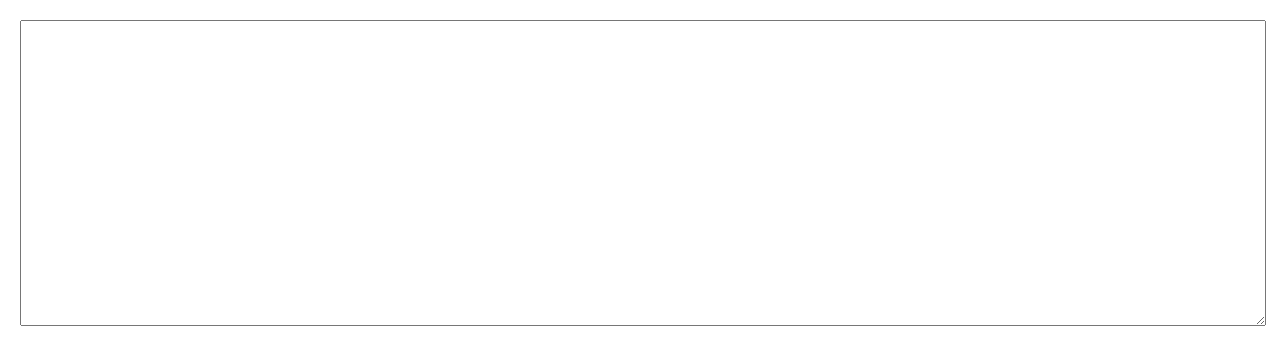
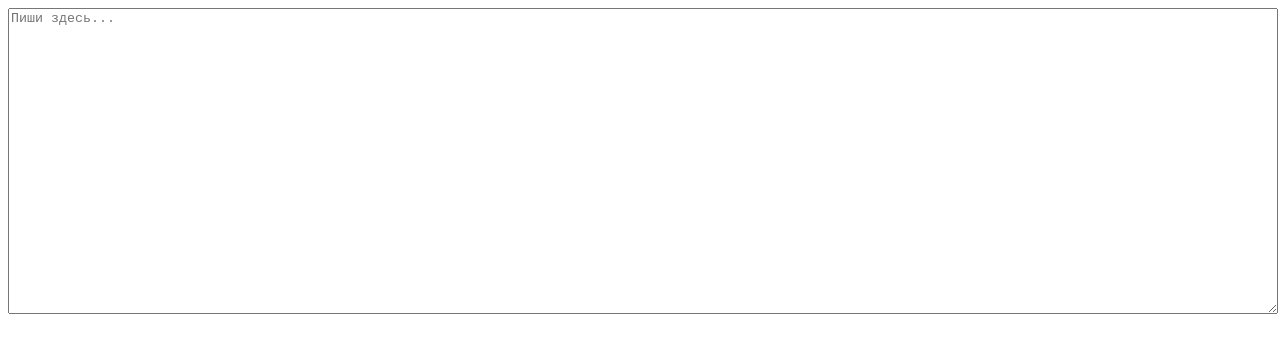
Before and after one commit to victorshevchuk2323-gif/Mynotepad, a plain HTML site: page index.html in a window 1280 px wide. Drawn offline with Linux system fonts and the light colour scheme.

Commit message:
Update index.html

```diff
--- a/index.html
+++ b/index.html
@@ -5,8 +5,7 @@
     <link rel="manifest" href="manifest.json">
 </head>
 <body>
-    <textarea id="note"></textarea>
+    <textarea id="note" placeholder="Пиши здесь..."></textarea>
+    <script src="script.js"></script>
 </body>
-<script src="style.js"></script>
-<script src="script.js"></script>
 </html>
```
